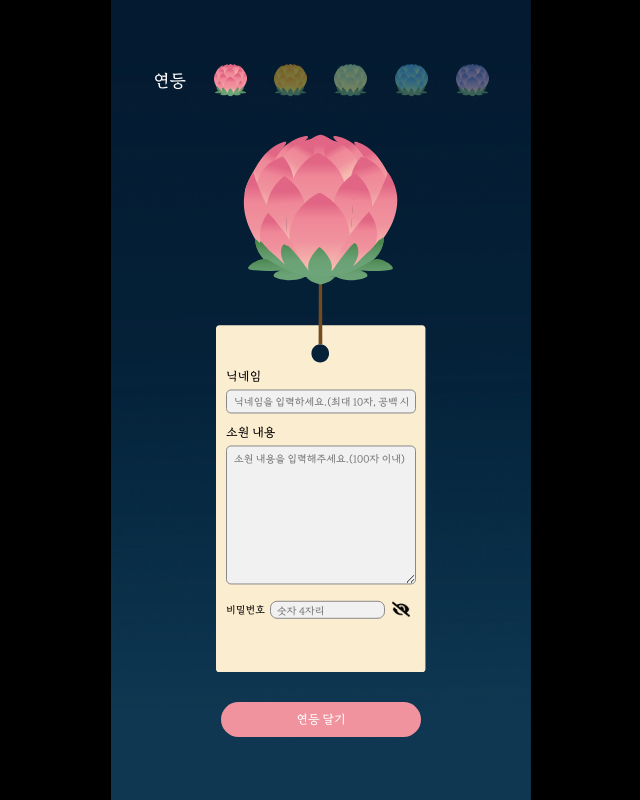
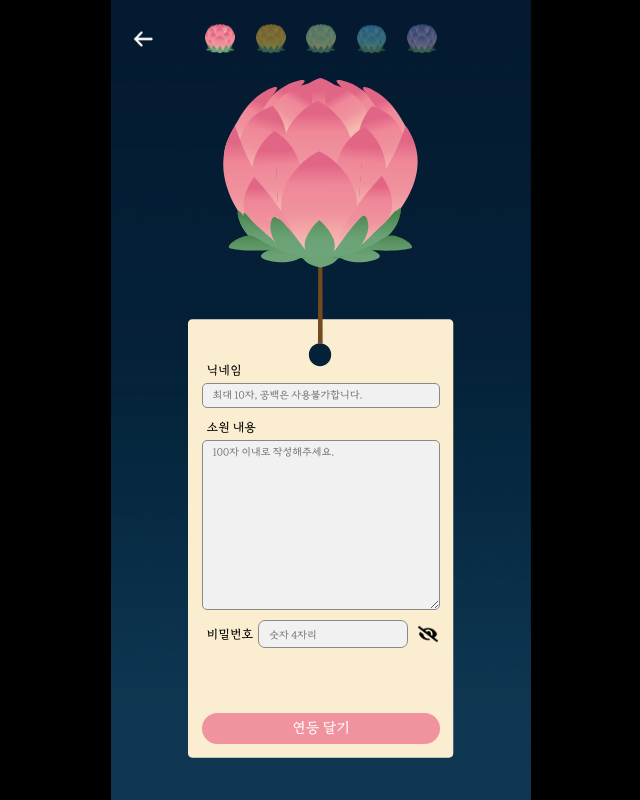
Before and after one commit to irumi-dgu/irumi-forntend, a React (Vite) app: page /irumiWrite in a window 1280 px wide. Shown: the whole page, without its empty margins (319-959 px from the left). Built offline with nearby package versions, Linux system fonts and the light colour scheme.

Commit message:
:sparkles: Feat: 중앙정렬

```diff
--- a/package.json
+++ b/package.json
@@ -5,7 +5,7 @@
   "type": "module",
   "scripts": {
     "start": "set PORT=80 && react-scripts start",
-    "dev": "vite",
+    "dev": "vite --host 192.168.45.98",
     "build": "vite build",
     "lint": "eslint . --ext js,jsx --report-unused-disable-directives --max-warnings 0",
     "preview": "vite preview"
--- a/src/components/common/backBtn/BackBtn.jsx
+++ b/src/components/common/backBtn/BackBtn.jsx
@@ -1,5 +1,6 @@
 import React from "react";
 import { styled } from "styled-components";
+import { useNavigate } from "react-router-dom";
 
 export const BackBtnBox = styled.div`
   width: 24px;
@@ -10,8 +11,12 @@ export const BackBtnBox = styled.div`
 `;
 
 const BackBtn = () => {
+  const navigate = useNavigate();
+  const handleBackClick = () => {
+    navigate(-1);
+  };
   return (
-    <BackBtnBox>
+    <BackBtnBox onClick={handleBackClick}>
       <img src="/backBtn.png" style={{ width: "20px" }} />
     </BackBtnBox>
   );
--- a/src/components/irumiWrite/lanternColorChoice.jsx
+++ b/src/components/irumiWrite/lanternColorChoice.jsx
@@ -1,5 +1,6 @@
 import React, { useState } from "react";
 import * as S from "./style";
+import BackBtn from "../common/backBtn/BackBtn";
 
 function LanternChoice({ selectedColor, setSelectedColor }) {
   // 색상 숫자 상태 추가
@@ -13,7 +14,7 @@ function LanternChoice({ selectedColor, setSelectedColor }) {
 
   return (
     <S.lantern>
-      <S.lanternLetter>연등</S.lanternLetter>
+      {/* <S.lanternLetter>연등</S.lanternLetter> */}
       <S.lanternImage
         img
         src="/s_lantern_pink.png"
--- a/src/components/irumiWrite/style.jsx
+++ b/src/components/irumiWrite/style.jsx
@@ -2,14 +2,26 @@ import { styled } from "styled-components";
 
 //lanternColorChioce의 스타일 컴포넌트
 
-export const LanternChoice = styled.div``;
+export const lanternWrapper = styled.div`
+  width: 100%;
+  display: flex;
+  flex-direction: row;
+  position: relative;
+  padding-top: 10px;
+  padding-bottom: 20px;
+  height: 30px;
+`;
 export const lantern = styled.div`
-  width: 80%;
-  margin-top: 15%;
-  /* 90px */
+  position: absolute;
+  transform: translate(50%, 50%);
+  bottom: 50%;
+  right: 50%;
+  width: 100%;
+  padding: 0 20%;
+  height: 5%;
   border: none;
-  flex-direction: row;
   display: flex;
+
   align-items: center;
   border: none;
   justify-content: space-between;
@@ -28,8 +40,10 @@ export const lanternColor = styled.div`
 `;
 
 export const lanternImage = styled.img`
+  width: 30px;
   border: none;
   cursor: pointer;
+  margin: 0 10px;
 `;
 
 //wishForm 스타일 컴포넌트
--- a/src/pages/irumiView/Irumi.jsx
+++ b/src/pages/irumiView/Irumi.jsx
@@ -35,9 +35,7 @@ function IrumiView() {
     <>
       <S.IrumiViewWrapper>
         <S.BackBtnBox>
-          <Link to="/lanterns">
-            <BackBtn />
-          </Link>
+          <BackBtn />
         </S.BackBtnBox>
         {[lanternDetail].map(item => (
           <DetailLantern
--- a/src/pages/irumiWrite/IrumiWrite.jsx
+++ b/src/pages/irumiWrite/IrumiWrite.jsx
@@ -8,8 +8,6 @@ import { API } from "../../api/axios";
 import MyDetail from "../fortune/MyDetail";
 
 function IrumiWrite() {
-  // const location = useLocation();
-  const navigate = useNavigate();
   const [selectedColor, setSelectedColor] = useState("1");
   const [userWish, setUserWish] = useState("");
   const [userWishContent, setUserWishContent] = useState(""); // 사용자의 소원을 저장할 상태 변수
@@ -19,9 +17,6 @@ function IrumiWrite() {
   const [dataToShare, setDataToShare] = useState([]);
 
   // 뒤로 가기 버튼 클릭 핸들러
-  const handleBackClick = () => {
-    navigate(-1);
-  };
 
   // 사용자가 입력한 닉네임 관련 함수
   const handleUserWishChange = event => {
@@ -163,13 +158,15 @@ function IrumiWrite() {
       {/* <S.BackBtnBox onClick={handleBackClick}>
         <BackBtn />
       </S.BackBtnBox> */}
-      <S.LanternChoiceSection>
+      <S.Header>
+        <BackBtn />
         <LanternChoice
           selectedColor={selectedColor}
           setSelectedColor={handleColorChange} // 컬러 선택 핸들러 전달
           value={selectedColor}
         />
-      </S.LanternChoiceSection>
+      </S.Header>
+
       <S.wishContent>
         <S.wishBgImg img src={`/write_${selectedColor}.svg`} />
 
@@ -179,13 +176,13 @@ function IrumiWrite() {
           <S.NameInput
             value={userWish}
             onChange={handleUserWishChange}
-            placeholder="닉네임을 입력하세요.(최대 10자, 공백 사용 불가)"
+            placeholder="최대 10자, 공백은 사용불가합니다."
           />
           <S.TextareaContent>소원 내용</S.TextareaContent>
           <S.ContentInput
             value={userWishContent}
             onChange={handleUserWishContent}
-            placeholder="소원 내용을 입력해주세요.(100자 이내)"
+            placeholder="100자 이내로 작성해주세요."
           />
           <S.WritePw>
             <S.WritePwLetter>비밀번호</S.WritePwLetter>
@@ -207,10 +204,8 @@ function IrumiWrite() {
             </S.ShowPasswordIcon>
           </S.WritePw>
         </S.Textarea>
+        <S.SubmitBtn onClick={handleSubmit}>연등 달기</S.SubmitBtn>
       </S.wishContent>
-      <S.Submit>
-        <S.SubmitBtn onClick={handleSubmit}>연등 달기</S.SubmitBtn>
-      </S.Submit>
     </S.IrumiWriteWrapper>
   );
 }
--- a/src/pages/irumiWrite/style.jsx
+++ b/src/pages/irumiWrite/style.jsx
@@ -1,21 +1,39 @@
 import { styled } from "styled-components";
 import { Link } from "react-router-dom";
 
-export const IrumiWriteWrapper = styled.div`
-  /* position: fixed; */
+export const Header = styled.div`
   position: relative;
   width: 100%;
+  display: flex;
+  height: 38px;
+  justify-content: space-between;
+  align-items: center;
+  padding: 0px 20px;
+  margin: 20px 0px;
+`;
+
+export const IrumiWriteWrapper = styled.div`
+  position: fixed;
+
+  width: 100%;
   max-width: 420px;
-  flex-grow: 1;
+  height: 100vh;
+  @supports (-webkit-touch-callout: none) {
+    height: -webkit-fill-available;
+  }
+
   display: flex;
+  flex-direction: column;
+
+  justify-content: start;
   align-items: center;
   background-image: url("background_write.png");
   background-size: 100% auto;
-  flex-direction: column;
+
   background-size: cover;
   background-position: center;
   color: ${props => props.theme.colors.font};
-  overflow: auto;
+  overflow: hidden;
 `;
 
 export const BackBtnBox = styled.div`
@@ -42,78 +60,59 @@ export const LanternChoiceSection = styled.div`
   border: none;
   justify-content: center;
 `;
+
 export const wishBgImg = styled.img`
-  max-width: 100%;
-  width: auto;
-
-  @media (max-width: 860px) and (max-height: 1180px) {
-    max-width: 120%;
-  }
+  height: 100%;
 `;
 
 export const wishContent = styled.div`
   display: flex;
-  transform: translate(-50%, 25%);
-  position: absolute;
+  height: 85%;
   justify-content: center;
-  left: 50%;
-`;
-
-export const WriteName = styled.div`
-  z-index: 999;
+  position: relative;
 `;
 
 export const Textarea = styled.div`
   position: absolute;
-  top: 42%;
-  width: 100%;
+
   display: flex;
   flex-direction: column;
   font-size: 16px;
-  height: 330px;
-  padding: 10px;
 
-  @media (max-width: 860px) and (max-height: 1180px) {
-    width: 120%;
-    height: 460px;
-  }
+  width: 90%;
+  height: 50%;
 
-  @media (max-width: 320px) and (max-height: 568px) {
-    width: 100%;
-    padding: initial;
-    height: 270px;
-  }
-
-  @media (max-width: 360px) and (max-height: 740px) {
-    width: 120%;
-    height: 400px;
-  }
+  top: 42%;
 `;
 
 export const TextareaName = styled.div`
   color: black;
   font-size: 12px;
+  margin-bottom: 3%;
+  padding-left: 5px;
 `;
 
 export const NameInput = styled.input`
+  width: 100%;
   border: 1px solid #898989;
   outline: none;
-  margin-top: 7px;
+
   background-color: #f1f1f1;
   border-radius: 5px;
-  height: 24px;
-  padding: 7px;
+
   font-family: "DonggukFont";
-
+  font-size: 10px;
   &::placeholder {
     font-size: 10px;
   }
+  padding: 5px 10px;
 `;
 
 export const TextareaContent = styled.div`
   color: black;
   font-size: 12px;
   margin-top: 13px;
+  padding-left: 5px;
 `;
 
 export const ContentInput = styled.textarea`
@@ -122,13 +121,16 @@ export const ContentInput = styled.textarea`
   margin-top: 7px;
   background-color: #f1f1f1;
   border-radius: 5px;
-  height: 45%;
-  padding: 7px;
+  height: 50%;
+
   width: 100%;
+
   justify-content: center;
   display: flex;
   font-family: "DonggukFont";
+  padding: 5px 10px;
 
+  font-size: 10px;
   &::placeholder {
     font-size: 10px; /* placeholder 텍스트 크기 설정 */
   }
@@ -141,64 +143,44 @@ export const ContentInput = styled.textarea`
 //비밀번호
 
 export const WritePw = styled.div`
-  position: relative;
+  margin-top: 10px;
   width: 100%;
-  height: 10%;
-  transform: translate(0%, 30%);
   display: flex;
   align-items: center;
-
-  //iphone XR사이즈
-  @media (max-width: 414px) and (max-height: 896px) {
-    transform: translate(10%, 30%);
-  }
-
-  //ipad mini
-  @media (max-width: 820px) and (max-height: 1180px) {
-    transform: translate(10%, 30%);
-  }
-
-  @media (max-width: 393px) and (max-height: 851px) {
-    transform: translate(7%, 13%);
-  }
-
-  //iphone 12 Pro
-  @media (max-width: 390px) and (max-height: 844px) {
-    transform: translate(5%, 10%);
-  }
+  justify-content: space-between;
+  padding-left: 5px;
 `;
 
 export const WritePwLetter = styled.div`
   text-align: left;
-  font-size: 10px;
+  font-size: 12px;
   color: black;
-  width: 44px;
+  flex-shrink: 0;
+  margin-right: 5px;
 `;
 
 export const PasswordInput = styled.input`
+  min-width: 48px;
+  flex-grow: 1;
   border: 1px solid #898989;
   outline: none;
   background-color: #f1f1f1;
   border-radius: 7px;
-  width: 115px;
-  /* height: 30px; */
-  height: 60%;
-  padding: 5px 6px;
+
+  padding: 5px 10px;
   font-family: "DonggukFont";
-
-  /* font-size: 40px; */
 
   &::placeholder {
     font-size: 10px;
   }
-
-  @media (max-width: 390px) and (max-height: 844px),
-    (max-width: 412px) and (max-height: 915px) {
-    width: 125px;
-  }
 `;
 
 export const ShowPasswordIcon = styled.div`
+  width: 25px;
+  display: flex;
+  justify-content: center;
+  align-items: center;
+  flex-shrink: 0;
   margin-left: 7px;
   font-size: 5px;
   cursor: pointer;
@@ -209,26 +191,25 @@ export const ShowPasswordIcon = styled.div`
 `;
 
 export const Submit = styled.div`
-  position: relative;
-  /* transform: translateX(-70%); */
-  margin-top: 144%;
-  margin-bottom: 5%;
+  position: absolute;
+
   height: 35px;
   border-radius: 20px;
   background-color: #f0939e;
   justify-content: center;
   display: flex;
-
-  @media (max-width: 860px) and (max-height: 1180px) {
-    margin-top: 174%;
-  }
+  bottom: 4%;
 `;
 
 export const SubmitBtn = styled.button`
-  /* height: 35px; */
-  width: 200px;
+  position: absolute;
+  bottom: 2%;
+  width: 90%;
+
   font-family: "DonggukFont";
   color: white;
-  font-size: 12px;
-  height: 35px;
+  background-color: #f0939e;
+  border-radius: 20px;
+  font-size: 14px;
+  padding: 7px 0px;
 `;
--- a/src/pages/lanterns/Lanterns.jsx
+++ b/src/pages/lanterns/Lanterns.jsx
@@ -103,10 +103,9 @@ function Lanterns() {
       <S.LanternsWrapper>
         <Moon />
         <LanternsWriteBtn />
+
         <S.Header>
-          <Link to="/">
-            <BackBtn />
-          </Link>
+          <BackBtn />
           <LanternsSearchForm />
         </S.Header>
 
--- a/src/pages/lanterns/LanternsSearch.jsx
+++ b/src/pages/lanterns/LanternsSearch.jsx
@@ -109,9 +109,8 @@ function Lanterns() {
       <S.LanternsWrapper>
         <LanternsWriteBtn />
         <S.Header>
-          <Link to="/">
-            <BackBtn />
-          </Link>
+          <BackBtn />
+
           <LanternsSearchForm />
         </S.Header>
 
--- a/src/pages/main/style.jsx
+++ b/src/pages/main/style.jsx
@@ -10,7 +10,6 @@ export const MainWrapper = styled.div`
     height: -webkit-fill-available;
   }
   display: flex;
-
   align-items: center;
   background-image: url("/background_main.png");
   background-size: 100% auto;
```
Also changed, not shown: src/pages/lanterns/LanternsSearch copy.jsx (deleted, +0 -67 lines).
